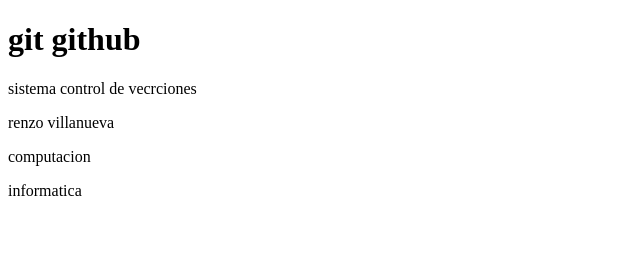
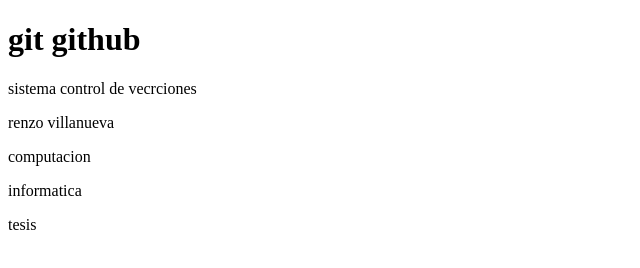
Before and after one commit to renzo1000/sistema, a plain HTML site: page index.html in a window 1280 px wide. Shown: the full height of the page, 0-640 px from the left. Drawn offline with Linux system fonts and the light colour scheme.

Commit message:
comit cabecera tesis

```diff
--- a/index.html
+++ b/index.html
@@ -12,5 +12,6 @@
     <p>renzo villanueva</p>
     <p>computacion</p>
     <p>informatica</p>
+    <p>tesis</p>
 </body>
 </html>
```
